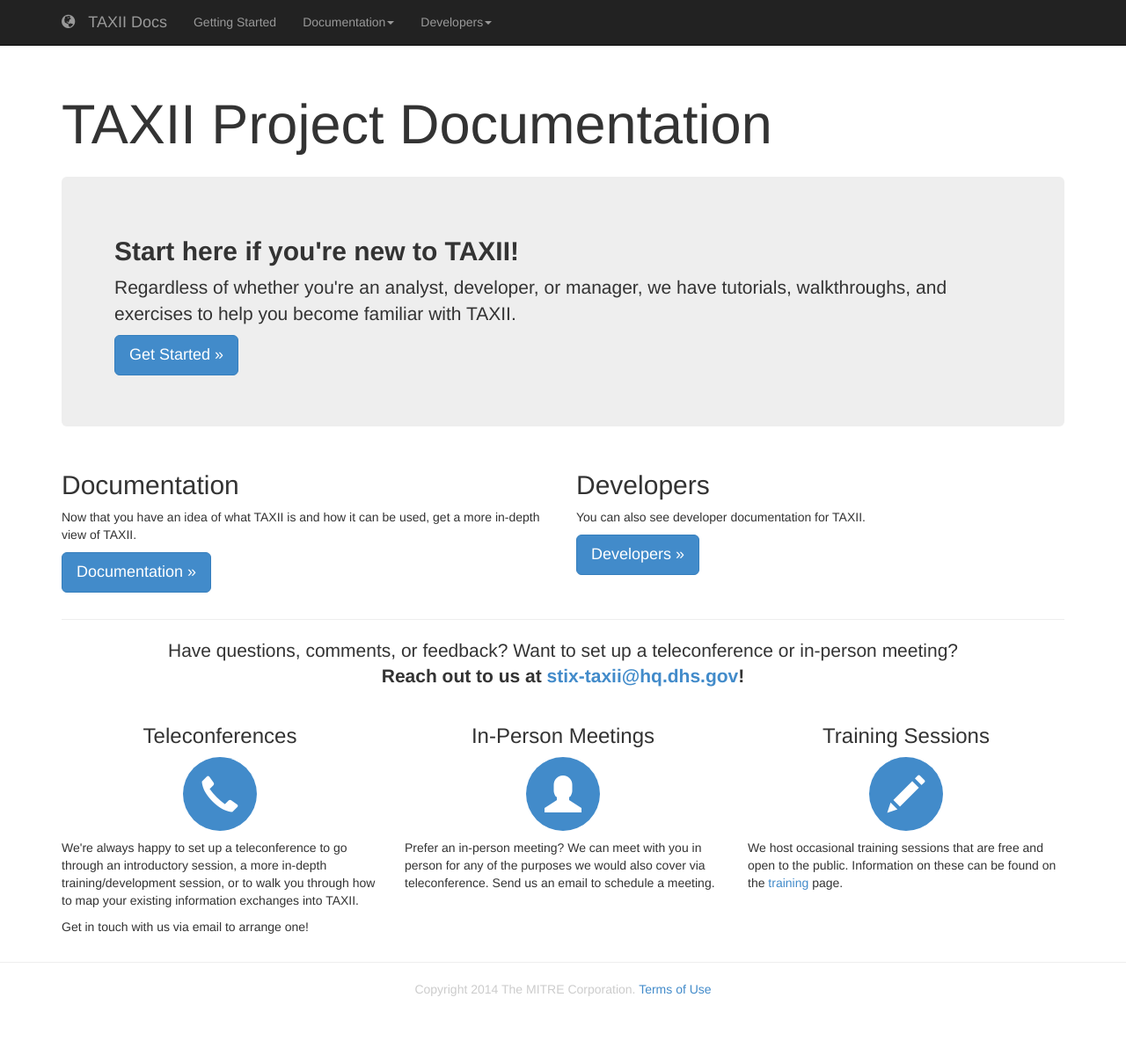
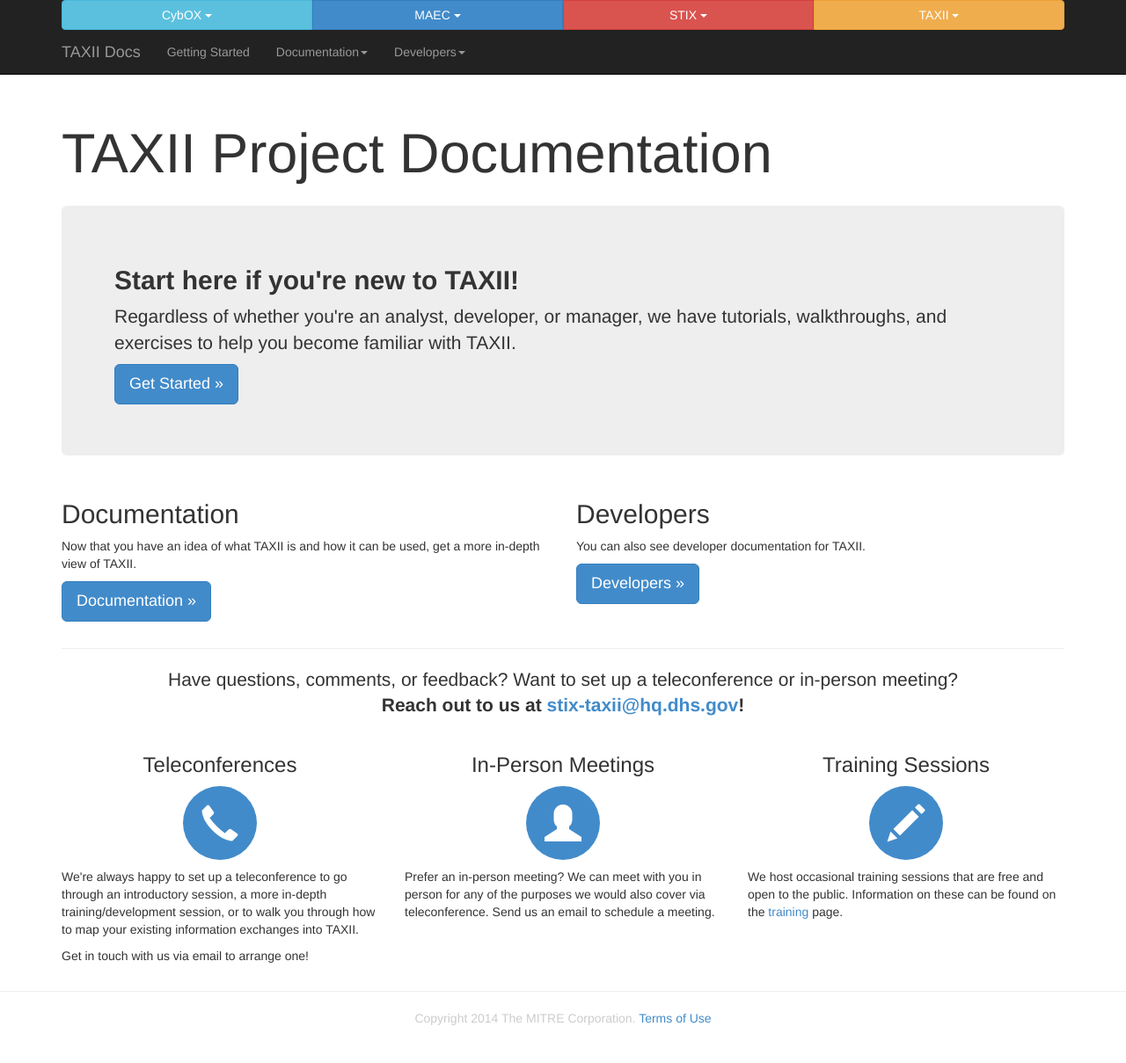
Before and after one commit to TAXIIProject/taxiiproject.github.io, a Jekyll site: the page built from index.md, in a window 1280 px wide. Shown: the whole page at 88% size. Built offline with Jekyll 4.4.1, drawn with Linux system fonts in a browser that asks for light colours; Markdown is read by kramdown in place of the engine named in the settings; before the commit the page ends 1176 px from its top, so only the background shows below that.

Commit message:
Make multi-site navbar always visible

```diff
--- a/_includes/multisitenav.html
+++ b/_includes/multisitenav.html
@@ -1,4 +1,4 @@
-<div class="collapse" id="multi-site-nav">
+<div id="multi-site-nav">
   <div class="btn-group btn-group-justified">
     <div class="btn-group">
       <button type="button" class="btn btn-info dropdown-toggle" data-toggle="dropdown">
--- a/_includes/nav.html
+++ b/_includes/nav.html
@@ -8,9 +8,6 @@
         <span class="icon-bar"></span>
         <span class="icon-bar"></span>
       </button>
-      <a class="navbar-brand" href="#" data-toggle="collapse" data-target="#multi-site-nav">
-        <small><span id="globe" class="glyphicon glyphicon-globe" data-toggle="tooltip" data-placement="right" title="Other sites"></span></small>
-      </a>
       <a class="navbar-brand" href="{{ site.root }}/">{{ site.name }}</a>
     </div>
     <div class="collapse navbar-collapse">
```
